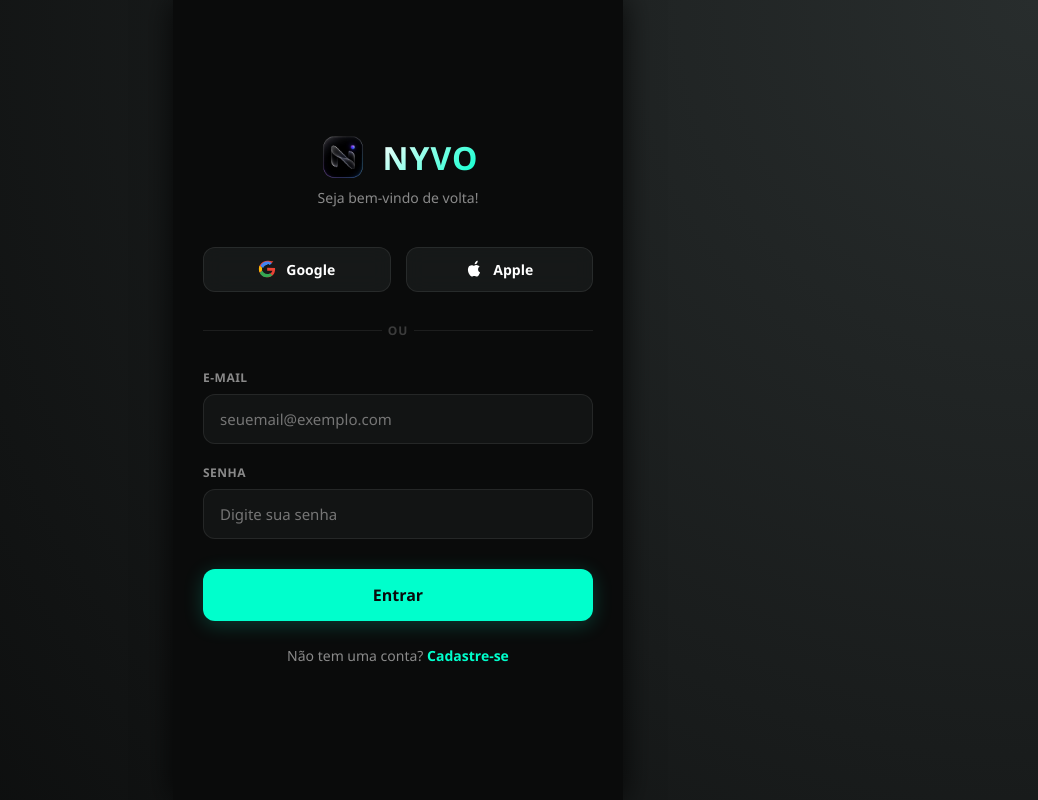
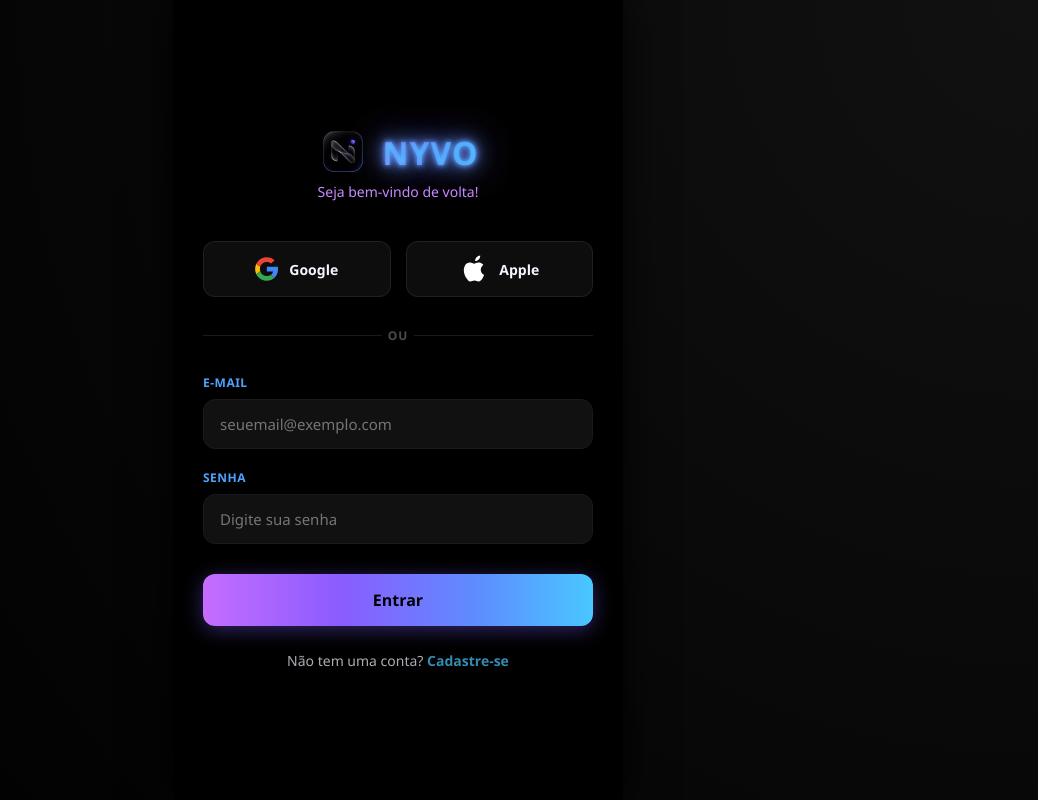
Before and after one commit to dev-genius444/meu-chat, a plain HTML site: page login.html in a window 1280 px wide. Shown: the whole page, without its empty margins (242-1280 px from the left). Drawn offline with Linux system fonts and the light colour scheme.

Commit message:
ajuste na minha tela de login

```diff
--- a/login.css
+++ b/login.css
@@ -7,13 +7,14 @@
 }
 
 body {
-    background-color: #0a0b0b;
-    color: #ffffff;
+    background-color: #000000; /* Preto absoluto solicitado */
+    color: #F5F7FF; /* Branco para efeitos/texto claro */
     display: flex;
     justify-content: center;
     align-items: center;
     height: 100vh;
-    background: radial-gradient(circle at top right, #282d2d 0%, #0a0b0b 100%);
+    /* Gradiente de fundo sutil usando o grafite e o preto absoluto */
+    background: radial-gradient(circle at top right, #111111 0%, #000000 100%);
 }
 
 /* Container do App (Estilo Celular) */
@@ -21,13 +22,13 @@
     width: 100%;
     max-width: 450px;
     height: 100vh;
-    background-color: #0a0b0b;
+    background-color: #000000;
     display: flex;
     flex-direction: column;
     justify-content: center;
     padding: 40px 30px;
     position: relative;
-    box-shadow: 0 0 30px rgba(0, 0, 0, 0.8);
+    box-shadow: 0 0 40px rgba(0, 0, 0, 0.9);
 }
 
 /* --- LOGO / TOPO --- */
@@ -36,43 +37,38 @@
     margin-bottom: 40px;
 }
 
+/* Título com o Gradiente Principal da marca */
 .login-header h1 {
     font-size: 32px;
     font-weight: 800;
     letter-spacing: 1px;
-    background: linear-gradient(135deg, #ffffff 0%, #00ffcc 100%);
+    background: linear-gradient(90deg, #C56DFF 0%, #8B5CFF 35%, #5E8CFF 70%, #49C7FF 100%);
     -webkit-background-clip: text;
     -webkit-text-fill-color: transparent;
 }
 
 .login-header p {
     font-size: 14px;
-    color: #8a8a8a;
+    color: #C78BFF; /* Lilás para dar vida aos detalhes de texto */
     margin-top: 8px;
 }
 
 .titulo {
     display: flex;
-    /* Ativa o modo Flexbox */
     align-items: center;
-    /* Alinha verticalmente a imagem e o texto no meio */
     gap: 15px;
-    /* Cria um espaço de 15px entre a imagem e o h1 */
     width: 100%;
     justify-content: center;
 }
 
+/* Correção do bug visual do h1 + Efeito Glow Neon com as cores solicitadas */
 h1 {
-   h1 {
-    color: #00f0ff; /* Cor do texto */
-
-    /* O segredo do Neon está aqui: várias camadas de sombra com borrão crescente */
+    color: #49C7FF; /* Azul principal */
     text-shadow:
-        0 0 5px #00f0ff,
-        0 0 10px #00f0ff,
-        0 0 20px #00f0ff,
-        0 0 40px #0045ff; /* Uma camada mais escura no fundo para dar profundidade */
-}
+        0 0 5px #49C7FF,
+        0 0 10px #7A5CFF, /* Cor do brilho Glow Roxo */
+        0 0 20px #55C7FF, /* Cor do brilho Glow Azul */
+        0 0 40px #8B5CFF; /* Profundidade em Roxo Neon */
 }
 
 /* --- BOTÕES SOCIAIS LADO A LADO --- */
@@ -82,6 +78,7 @@
     margin-bottom: 30px;
 }
 
+/* Estilo Liquid Glass / Glassmorphism */
 .btn-social {
     flex: 1;
     display: flex;
@@ -90,21 +87,22 @@
     gap: 10px;
     padding: 12px;
     border-radius: 12px;
-    background: rgba(40, 45, 45, 0.4);
-    border: 1px solid rgba(255, 255, 255, 0.08);
-    backdrop-filter: blur(10px);
-    -webkit-backdrop-filter: blur(10px);
-    color: #ffffff;
+    background: rgba(26, 26, 26, 0.5); /* Cinza escuro com opacidade */
+    border: 1px solid rgba(245, 247, 257, 0.08); /* Borda com o branco de reflexo */
+    backdrop-filter: blur(16px);
+    -webkit-backdrop-filter: blur(16px);
+    color: #F5F7FF;
     font-size: 14px;
     font-weight: 600;
     cursor: pointer;
-    transition: all 0.2s ease;
+    transition: all 0.3s ease;
 }
 
 .btn-social:hover {
-    background: rgba(60, 60, 60, 0.5);
-    border-color: rgba(255, 255, 255, 0.2);
-    transform: translateY(-1px);
+    background: rgba(26, 26, 26, 0.8);
+    border-color: #8B5CFF; /* Destaca com o roxo principal no hover */
+    transform: translateY(-2px);
+    box-shadow: 0 5px 15px rgba(122, 92, 255, 0.2); /* Glow sutil roxo */
 }
 
 .social-icon {
@@ -118,7 +116,7 @@
     align-items: center;
     text-align: center;
     margin-bottom: 30px;
-    color: rgba(255, 255, 255, 0.2);
+    color: rgba(245, 247, 257, 0.3);
     font-size: 12px;
     font-weight: 600;
     text-transform: uppercase;
@@ -129,7 +127,7 @@
 .divider::after {
     content: '';
     flex: 1;
-    border-bottom: 1px solid rgba(255, 255, 255, 0.08);
+    border-bottom: 1px solid rgba(245, 247, 257, 0.1);
 }
 
 .divider:not(:empty)::before {
@@ -155,7 +153,7 @@
 
 .input-group label {
     font-size: 12px;
-    color: #8a8a8a;
+    color: #4DA3FF; /* Azul neon para labels fáceis de ler */
     font-weight: 600;
     text-transform: uppercase;
     letter-spacing: 0.5px;
@@ -163,20 +161,20 @@
 
 .input-field {
     width: 100%;
-    background: rgba(40, 45, 45, 0.3);
-    border: 1px solid rgba(255, 255, 255, 0.08);
+    background: #111111; /* Cinza grafite */
+    border: 1px solid #1A1A1A; /* Cinza escuro */
     border-radius: 12px;
     padding: 14px 16px;
-    color: #ffffff;
+    color: #F5F7FF;
     font-size: 15px;
     outline: none;
-    transition: all 0.2s;
+    transition: all 0.3s ease;
 }
 
 .input-field:focus {
-    border-color: #00ffcc;
-    background: rgba(40, 45, 45, 0.5);
-    box-shadow: 0 0 15px rgba(0, 255, 204, 0.1);
+    border-color: #49C7FF; /* Azul principal */
+    background: #1A1A1A;
+    box-shadow: 0 0 15px rgba(85, 199, 255, 0.25); /* Glow Azul #55C7FF */
 }
 
 /* --- BOTÃO PRINCIPAL DE LOGIN --- */
@@ -184,21 +182,22 @@
     width: 100%;
     padding: 15px;
     border-radius: 12px;
-    background: #00ffcc;
-    color: #0a0b0b;
+    /* Aplicação do Gradiente Principal no botão */
+    background: linear-gradient(90deg, #C56DFF 0%, #8B5CFF 35%, #5E8CFF 70%, #49C7FF 100%);
+    color: #000000; /* Texto em preto absoluto para alto contraste */
     border: none;
     font-size: 16px;
     font-weight: 700;
     cursor: pointer;
     margin-top: 10px;
-    box-shadow: 0 4px 20px rgba(0, 255, 204, 0.2);
-    transition: all 0.2s ease;
+    box-shadow: 0 4px 20px rgba(122, 92, 255, 0.4); /* Glow Roxo #7A5CFF */
+    transition: all 0.3s ease;
 }
 
 .btn-login:hover {
-    background: #00e6b8;
-    transform: translateY(-1px);
-    box-shadow: 0 6px 25px rgba(0, 255, 204, 0.3);
+    transform: translateY(-2px);
+    box-shadow: 0 6px 25px rgba(85, 199, 255, 0.6); /* Glow expande mudando o foco para o Azul */
+    filter: brightness(1.1); /* Dá um leve brilho no gradiente */
 }
 
 .btn-login:active {
@@ -210,19 +209,23 @@
     text-align: center;
     margin-top: 25px;
     font-size: 14px;
-    color: #8a8a8a;
+    color: #F5F7FF;
+    opacity: 0.7;
 }
 
 .register-link a {
-    color: #00ffcc;
+    color: #49C7FF; /* Azul principal */
     text-decoration: none;
     font-weight: 600;
+    transition: color 0.2s;
 }
 
 .register-link a:hover {
+    color: #C78BFF; /* Muda para lilás no hover */
     text-decoration: underline;
 }
 
+/* --- RESPONSIVIDADE --- */
 @media screen and (max-width: 900px) {
     body {
         align-items: flex-start;
--- a/login.html
+++ b/login.html
@@ -26,21 +26,26 @@
 
         <div class="social-login-container">
             <button class="btn-social" onclick="loginSocial('Google')">
-                <svg class="social-icon" viewBox="0 0 24 24">
-                    <path fill="#EA4335"
-                        d="M12.24 10.285V14.4h6.887c-.275 1.565-1.88 4.604-6.887 4.604-4.33 0-7.866-3.577-7.866-8s3.536-8 7.866-8c2.46 0 4.105 1.025 5.047 1.926l3.227-3.111C18.29 1.95 15.54 1 12.24 1 6.16 1 1.2 5.93 1.2 12s4.96 11 11.04 11c6.35 0 10.57-4.44 10.57-10.75 0-.72-.08-1.27-.17-1.72/*h-10.4z*/" />
-                    <path fill="#FBBC05"
-                        d="M1.2 12c0 1.54.3 2.99.85 4.32l3.54-2.75c-.15-.49-.24-1.02-.24-1.57s.09-1.08.24-1.57L2.05 7.68C1.5 9.01 1.2 10.46 1.2 12z" />
-                    <path fill="#4285F4"
-                        d="M12.24 5.396c1.69 0 2.83.73 3.48 1.34l2.61-2.52C16.73 2.87 14.7 2.1 12.24 2.1c-4.04 0-7.46 2.45-8.89 5.98l3.54 2.75c.84-2.52 3.19-4.434 6.35-4.434z" />
-                    <path fill="#34A853"
-                        d="M12.24 18.604c-3.16 0-5.51-1.91-6.35-4.43l-3.55 2.76c1.43 3.53 4.85 5.98 8.89 5.98 3.3 0 6.05-.95 7.95-2.59l-3.21-2.49c-.74.49-1.68.77-2.74.77z" />
+                <svg width="24" height="24" viewBox="0 0 48 48" version="1.1" xmlns="http://www.w3.org/2000/svg">
+                    <path
+                        d="M9.82727273,24 C9.82727273,22.4757333 10.0804318,21.0144 10.5322727,19.6437333 L2.62345455,13.6042667 C1.08206818,16.7338667 0.213636364,20.2602667 0.213636364,24 C0.213636364,27.7365333 1.081,31.2608 2.62025,34.3882667 L10.5247955,28.3370667 C10.0772273,26.9728 9.82727273,25.5168 9.82727273,24"
+                        fill="#FBBC05"></path>
+                    <path
+                        d="M23.7136364,10.1333333 C27.025,10.1333333 30.0159091,11.3066667 32.3659091,13.2266667 L39.2022727,6.4 C35.0363636,2.77333333 29.6954545,0.533333333 23.7136364,0.533333333 C14.4268636,0.533333333 6.44540909,5.84426667 2.62345455,13.6042667 L10.5322727,19.6437333 C12.3545909,14.112 17.5491591,10.1333333 23.7136364,10.1333333"
+                        fill="#EB4335"></path>
+                    <path
+                        d="M23.7136364,37.8666667 C17.5491591,37.8666667 12.3545909,33.888 10.5322727,28.3562667 L2.62345455,34.3946667 C6.44540909,42.1557333 14.4268636,47.4666667 23.7136364,47.4666667 C29.4455,47.4666667 34.9177955,45.4314667 39.0249545,41.6181333 L31.5177727,35.8144 C29.3995682,37.1488 26.7323182,37.8666667 23.7136364,37.8666667"
+                        fill="#34A853"></path>
+                    <path
+                        d="M46.1454545,24 C46.1454545,22.6133333 45.9318182,21.12 45.6113636,19.7333333 L23.7136364,19.7333333 L23.7136364,28.8 L36.3181818,28.8 C35.6879545,31.8912 33.9724545,34.2677333 31.5177727,35.8144 L39.0249545,41.6181333 C43.3393409,37.6138667 46.1454545,31.6490667 46.1454545,24"
+                        fill="#4285F4"></path>
                 </svg>
                 <span>Google</span>
             </button>
 
             <button class="btn-social" onclick="loginSocial('Apple')">
-                <svg class="social-icon" viewBox="0 0 24 24" fill="#ffffff">
+                <svg width="30" height="30" viewBox="0 0 24 24" fill="#ffffff" version="1.1"
+                    xmlns="http://www.w3.org/2000/svg">
                     <path
                         d="M18.71 19.5c-.83 1.24-1.71 2.45-3.05 2.47-1.34.03-1.77-.79-3.29-.79-1.53 0-2 .77-3.27.82-1.31.05-2.3-1.32-3.14-2.53C4.25 17 2.94 12.45 4.7 9.39c.87-1.52 2.43-2.48 4.12-2.51 1.28-.02 2.5.87 3.29.87.78 0 2.26-1.07 3.81-.91.65.03 2.47.26 3.64 1.98-.09.06-2.17 1.28-2.15 3.81.03 3.02 2.65 4.03 2.68 4.04-.03.07-.42 1.44-1.38 2.83M15.97 4.17c.66-.81 1.11-1.93.99-3.06-1 .04-2.22.67-2.94 1.52-.64.74-1.2 1.88-1.05 2.99 1.11.09 2.24-.55 3-1.45z" />
                 </svg>
```
